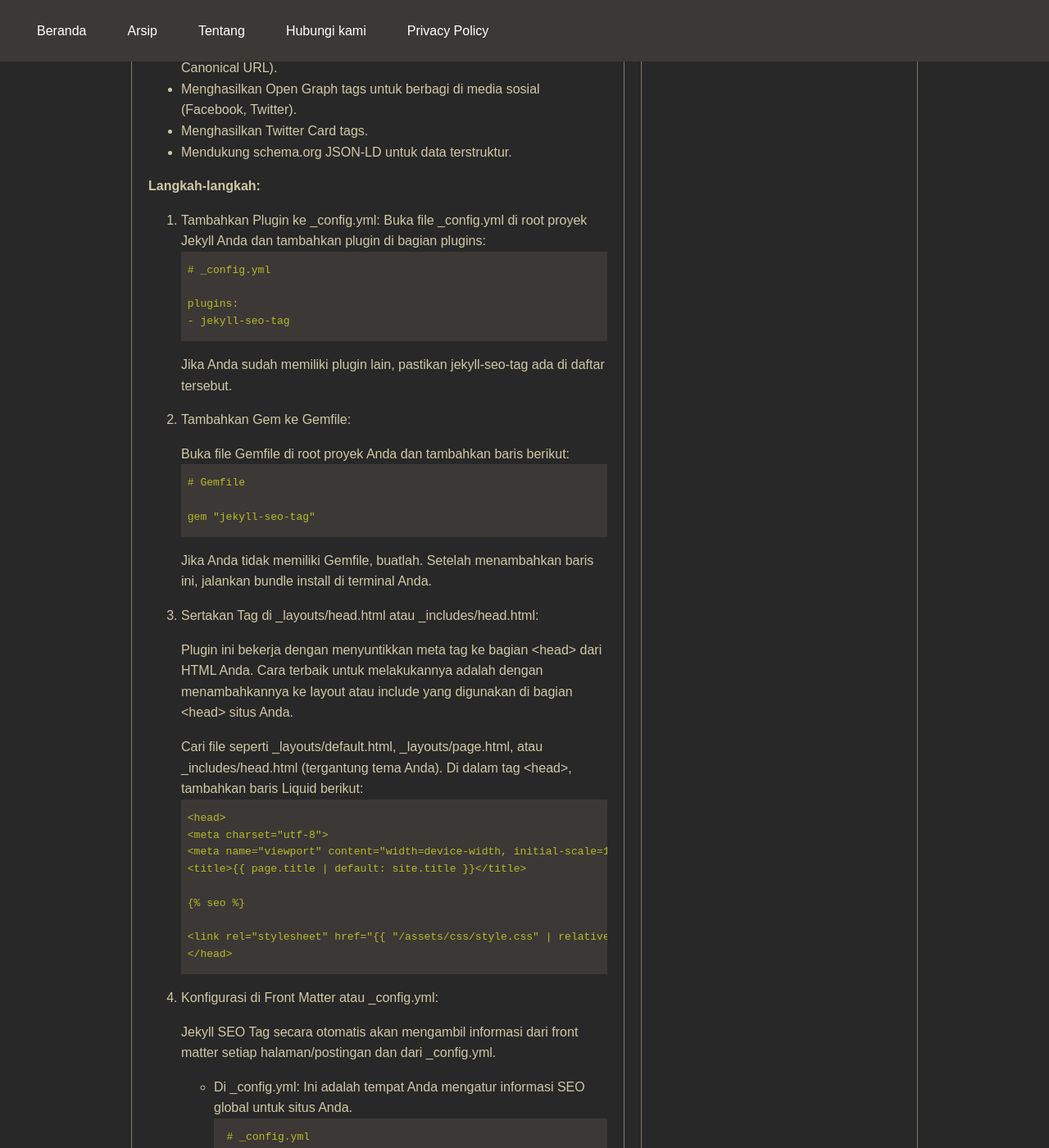
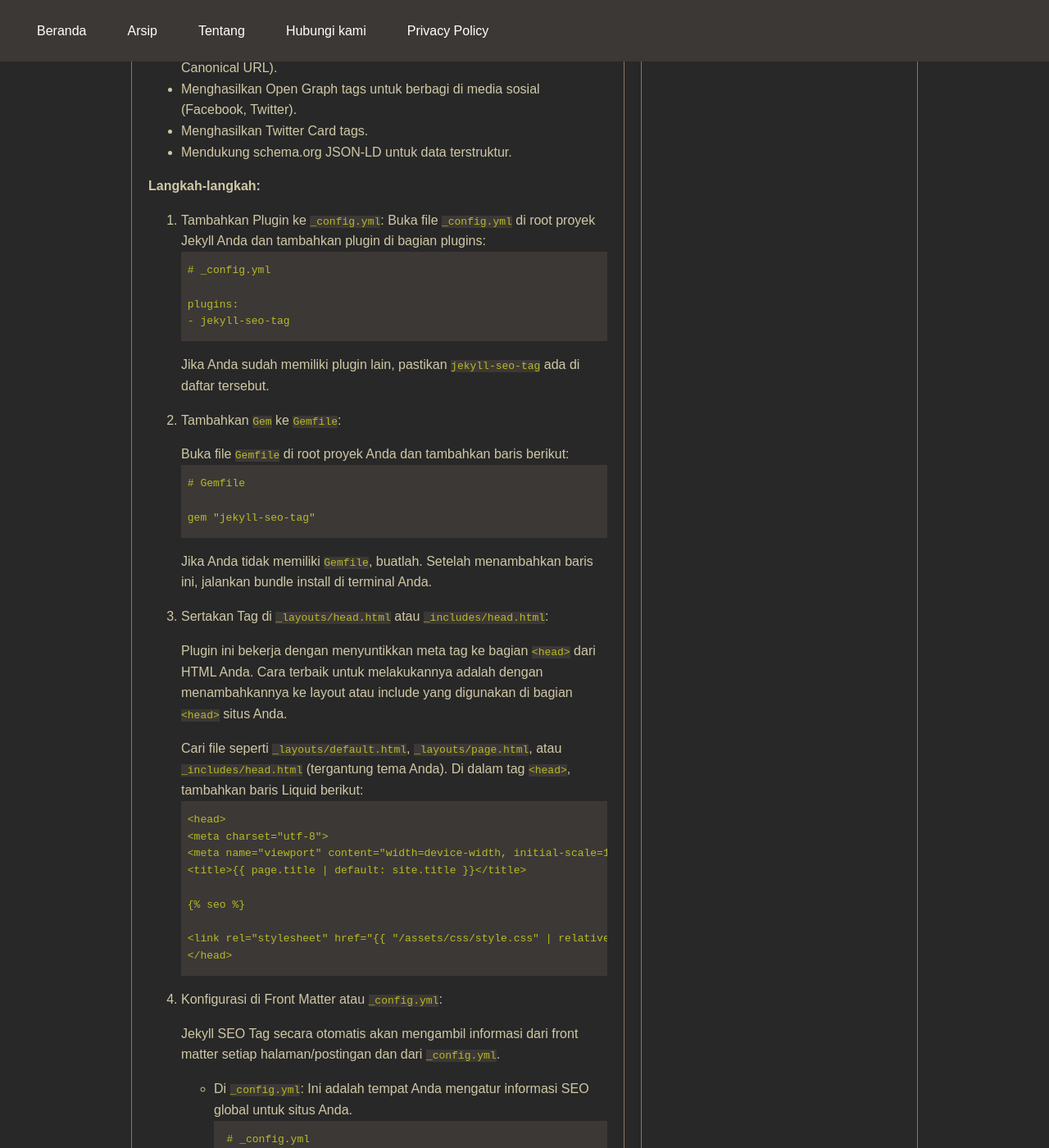
Before and after one commit to x-qmo/x-qmo.github.io, a Jekyll site: the page built from _posts/2025-05-25-pasang-seo-meta-tag-di-jekyll.md, in a window 1280 px wide and 1400 px high, scrolled down 1119 px. Shown: the whole window at 82% size. Built offline with Jekyll 4.4.1, drawn with Linux system fonts in a browser that asks for light colours; comment, search, counter and statistics services are not loaded; some of the changed text lies outside the part shown.

````diff
--- a/_posts/2025-05-25-pasang-seo-meta-tag-di-jekyll.md
+++ b/_posts/2025-05-25-pasang-seo-meta-tag-di-jekyll.md
@@ -26,8 +26,8 @@ Ini adalah cara paling mudah dan paling efektif untuk mengelola meta tag SEO di
 
 **Langkah-langkah:**
 
-1. Tambahkan Plugin ke _config.yml:
-    Buka file _config.yml di root proyek Jekyll Anda dan tambahkan plugin di bagian plugins:
+1. Tambahkan Plugin ke `_config.yml`:
+    Buka file `_config.yml` di root proyek Jekyll Anda dan tambahkan plugin di bagian plugins:
 
     {% raw %}
     ```
@@ -38,11 +38,11 @@ Ini adalah cara paling mudah dan paling efektif untuk mengelola meta tag SEO di
     ```
     {% endraw %}
 
-    Jika Anda sudah memiliki plugin lain, pastikan jekyll-seo-tag ada di daftar tersebut.
+    Jika Anda sudah memiliki plugin lain, pastikan `jekyll-seo-tag` ada di daftar tersebut.
 
-2. Tambahkan Gem ke Gemfile:
+2. Tambahkan `Gem` ke `Gemfile`:
 
-    Buka file Gemfile di root proyek Anda dan tambahkan baris berikut:
+    Buka file `Gemfile` di root proyek Anda dan tambahkan baris berikut:
 
     {% raw %}
     ```
@@ -52,13 +52,13 @@ Ini adalah cara paling mudah dan paling efektif untuk mengelola meta tag SEO di
     ```
     {% endraw %}
 
-    Jika Anda tidak memiliki Gemfile, buatlah. Setelah menambahkan baris ini, jalankan bundle install di terminal Anda.
+    Jika Anda tidak memiliki `Gemfile`, buatlah. Setelah menambahkan baris ini, jalankan bundle install di terminal Anda.
 
-3. Sertakan Tag di _layouts/head.html atau _includes/head.html:
+3. Sertakan Tag di `_layouts/head.html` atau `_includes/head.html`:
 
-    Plugin ini bekerja dengan menyuntikkan meta tag ke bagian <head> dari HTML Anda. Cara terbaik untuk melakukannya adalah dengan menambahkannya ke layout atau include yang digunakan di bagian <head> situs Anda.
+    Plugin ini bekerja dengan menyuntikkan meta tag ke bagian `<head>` dari HTML Anda. Cara terbaik untuk melakukannya adalah dengan menambahkannya ke layout atau include yang digunakan di bagian `<head>` situs Anda.
 
-    Cari file seperti _layouts/default.html, _layouts/page.html, atau _includes/head.html (tergantung tema Anda). Di dalam tag <head>, tambahkan baris Liquid berikut:
+    Cari file seperti `_layouts/default.html`, `_layouts/page.html`, atau `_includes/head.html` (tergantung tema Anda). Di dalam tag `<head>`, tambahkan baris Liquid berikut:
 
     {% raw %}
     ```
@@ -74,11 +74,11 @@ Ini adalah cara paling mudah dan paling efektif untuk mengelola meta tag SEO di
     ```
     {% endraw %}
 
-4. Konfigurasi di Front Matter atau _config.yml:
+4. Konfigurasi di Front Matter atau `_config.yml`:
 
-    Jekyll SEO Tag secara otomatis akan mengambil informasi dari front matter setiap halaman/postingan dan dari _config.yml.
+    Jekyll SEO Tag secara otomatis akan mengambil informasi dari front matter setiap halaman/postingan dan dari `_config.yml`.
 
-    * Di _config.yml:
+    * Di `_config.yml`:
     Ini adalah tempat Anda mengatur informasi SEO global untuk situs Anda.
 
         {% raw %}
@@ -149,8 +149,8 @@ Jika Anda tidak ingin menggunakan plugin, Anda bisa mengatur meta tag secara man
 
 Langkah-langkah:
 
-1. Di _layouts/head.html atau _includes/head.html:
-Sertakan kode berikut di dalam tag <head> Anda:
+1. Di `_layouts/head.html` atau `_includes/head.html`:
+Sertakan kode berikut di dalam tag `<head>` Anda:
 
     {% raw %}
     ```
@@ -192,8 +192,8 @@ Sertakan kode berikut di dalam tag <head> Anda:
     ```
     {% endraw %}
 
-2. Konfigurasi di Front Matter atau _config.yml:
-    Sama seperti dengan plugin, Anda akan mengisi nilai-nilai ini di _config.yml untuk pengaturan global dan di front matter setiap halaman/postingan untuk pengaturan spesifik.
+2. Konfigurasi di Front Matter atau `_config.yml`:
+    Sama seperti dengan plugin, Anda akan mengisi nilai-nilai ini di `_config.yml` untuk pengaturan global dan di front matter setiap halaman/postingan untuk pengaturan spesifik.
 
     {% raw %}
     ```
@@ -223,10 +223,10 @@ Sertakan kode berikut di dalam tag <head> Anda:
 
 **Tips SEO Penting untuk Jekyll:**
 
-1. **URL Kanonis (Canonical URL):** Pastikan setiap halaman memiliki URL kanonis yang benar untuk menghindari masalah konten duplikat. jekyll-seo-tag menanganinya secara otomatis.
-2. **Sitemap.xml:** Gunakan plugin jekyll-sitemap untuk menghasilkan sitemap.xml. Ini membantu mesin pencari menemukan semua halaman di situs Anda.
-Tambahkan gem "jekyll-sitemap" ke Gemfile dan jekyll-sitemap ke plugins di _config.yml.
-3. **Robots.txt:** Buat file robots.txt di root proyek Anda untuk menginstruksikan mesin pencari halaman mana yang boleh atau tidak boleh di-crawl.
+1. **URL Kanonis (Canonical URL):** Pastikan setiap halaman memiliki URL kanonis yang benar untuk menghindari masalah konten duplikat. `jekyll-seo-tag` menanganinya secara otomatis.
+2. **Sitemap.xml:** Gunakan plugin `jekyll-sitemap` untuk menghasilkan `sitemap.xml`. Ini membantu mesin pencari menemukan semua halaman di situs Anda.
+Tambahkan `gem "jekyll-sitemap"` ke Gemfile dan `jekyll-sitemap` ke plugins di `_config.yml`.
+3. **Robots.txt:** Buat file `robots.txt` di root proyek Anda untuk menginstruksikan mesin pencari halaman mana yang boleh atau tidak boleh di-crawl.
     * Contoh dasar:
 
         {% raw %}
````
Also changed, not shown: other parts of _posts/2025-05-25-pasang-seo-meta-tag-di-jekyll.md (+3 -3 lines).
